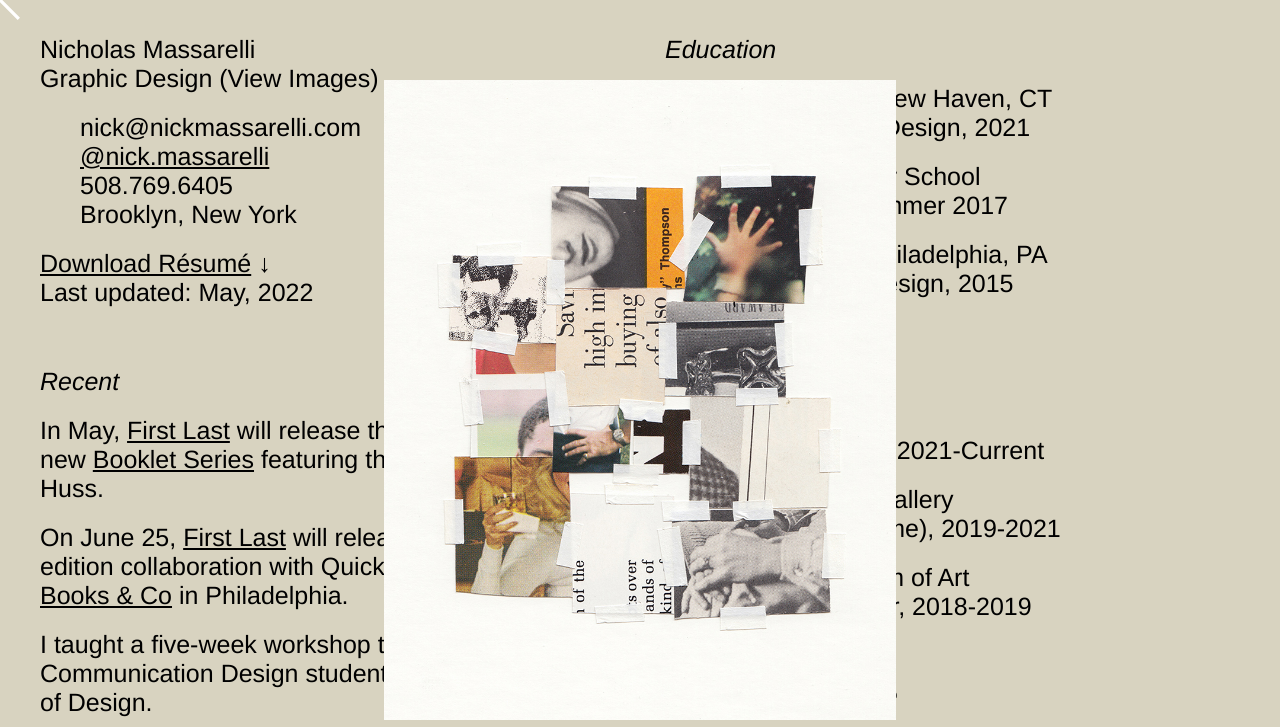
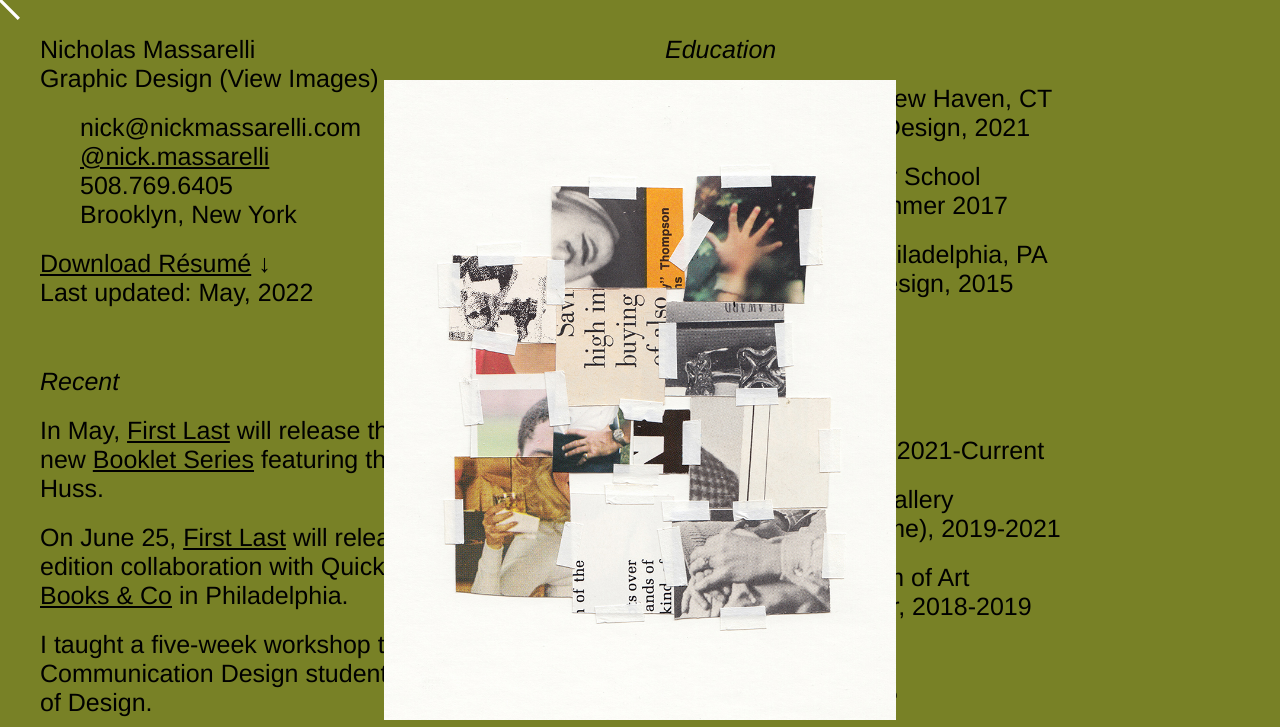
Before and after one commit to nickmassarelli/nickmassarelli.com, an Eleventy site: page src/index.njk in a window 1280 px wide. Shown: the top 727 px of the page. Built offline with nearby package versions, Linux system fonts and the light colour scheme; Eleventy itself is replaced by a stand-in of ours; files that its build step writes are made by us from their sources.

Commit message:
Update style.css

```diff
--- a/src/css/style.css
+++ b/src/css/style.css
@@ -7,7 +7,7 @@
 
 html,
 body {
-  background-color: #d8d3c0;
+  background-color: #788126;
   font-family: Helvetica Neue, helvetica;
   margin: 0;
   font-size: 25px;
```
